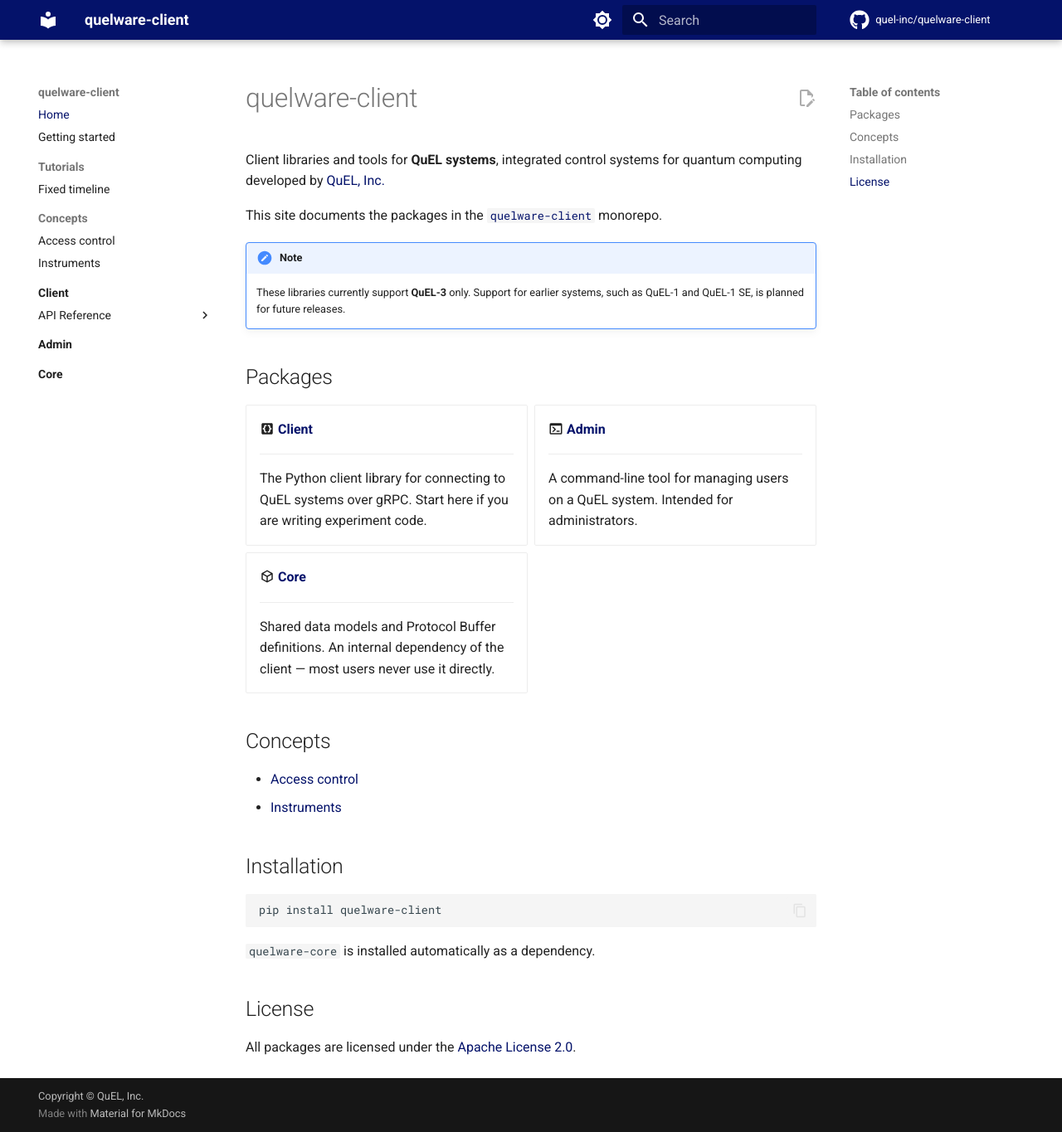
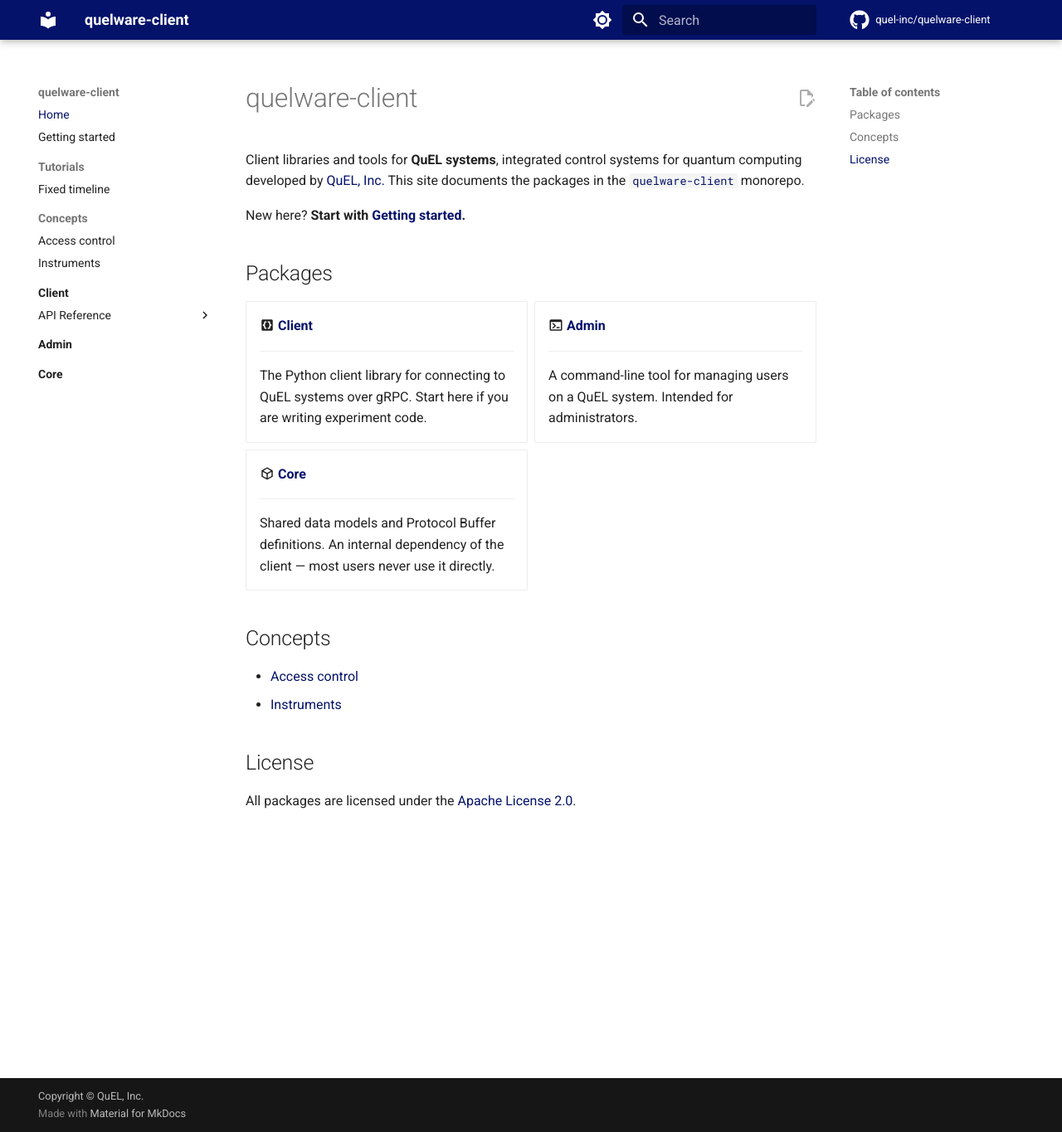
Before and after one commit to quel-inc/quelware-client, an MkDocs documentation site: the page built from docs/index.md, in a window 1280 px wide and 1365 px high. Shown: the whole window at 83% size. Built offline with MkDocs 1.6.1 and Material for MkDocs 9.7.7, drawn with Linux system fonts in a browser that asks for light colours; comment, search, counter and statistics services are not loaded.

Commit message:
docs: tidy the home page and link to Getting started

````diff
--- a/docs/index.md
+++ b/docs/index.md
@@ -2,14 +2,10 @@
 
 Client libraries and tools for **QuEL systems**, integrated control systems for
 quantum computing developed by [QuEL, Inc.](https://quel-inc.com/)
-
 This site documents the packages in the
 [`quelware-client`](https://github.com/quel-inc/quelware-client) monorepo.
 
-!!! note
-
-    These libraries currently support **QuEL-3** only. Support for earlier
-    systems, such as QuEL-1 and QuEL-1 SE, is planned for future releases.
+New here? **Start with [Getting started](getting-started.md).**
 
 ## Packages
 
@@ -43,14 +39,6 @@
 - [Access control](concepts/access-control.md)
 - [Instruments](concepts/instruments.md)
 
-## Installation
-
-```sh
-pip install quelware-client
-```
-
-`quelware-core` is installed automatically as a dependency.
-
 ## License
 
 All packages are licensed under the
````
